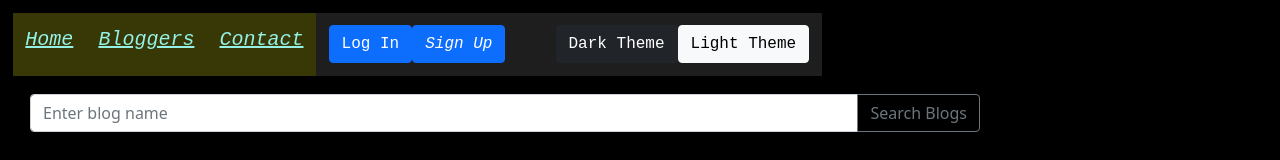
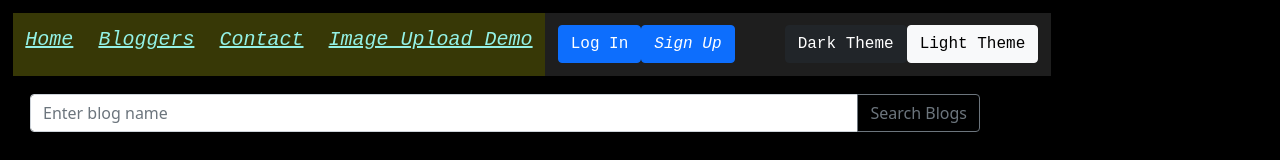
Before and after one commit to isayan58/blog-fe, a React (Create React App) app: page / in a window 1280 px wide. Shown: the top 160 px of the page. Built offline with nearby package versions, Linux system fonts and the light colour scheme; no server answers.

Commit message:
Trying to add image upload feature.

```diff
--- a/package.json
+++ b/package.json
@@ -14,12 +14,14 @@
     "react": "^17.0.2",
     "react-bootstrap": "^2.0.2",
     "react-dom": "^17.0.2",
+    "react-multiple-image-uploader": "^1.0.3",
     "react-paginate": "^8.0.0",
     "react-redux": "^7.2.6",
     "react-router": "^6.0.1",
     "react-router-dom": "^6.0.1",
     "react-scripts": "4.0.3",
     "redux": "^4.1.2",
+    "typescript": "^4.5.2",
     "web-vitals": "^1.1.2"
   },
   "scripts": {
--- a/src/common/Header.js
+++ b/src/common/Header.js
@@ -50,6 +50,9 @@ const Header = () =>
             <Link className = "header-items" to = "/contact">
                 Contact
             </Link>
+            <Link className = "header-items" to = "/dataSources">
+                Image Upload Demo
+            </Link>
             {
                 cookie ?
             <Link className = "header-items" to = "/write-a-blog">
```
Also changed, not shown: 1 other file (tests, documents, lock files or other folders).
